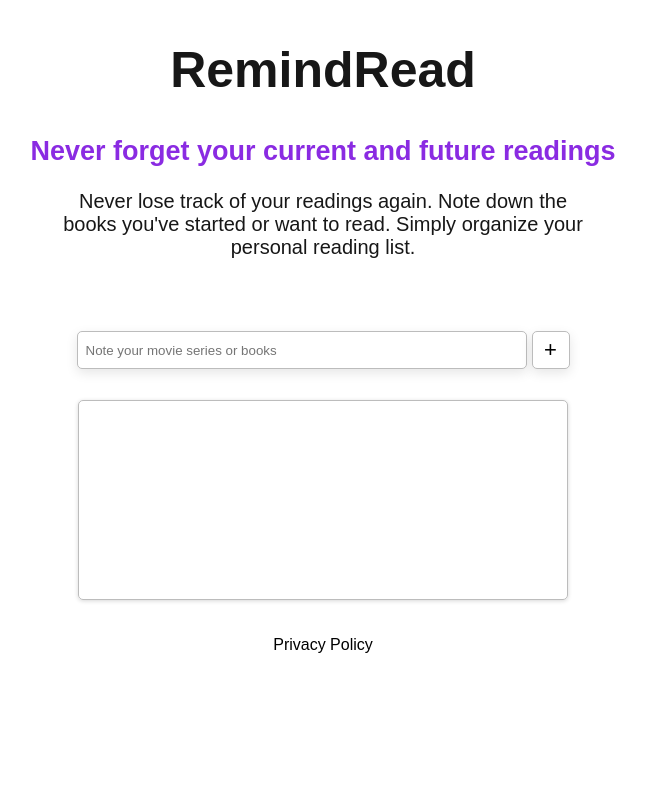
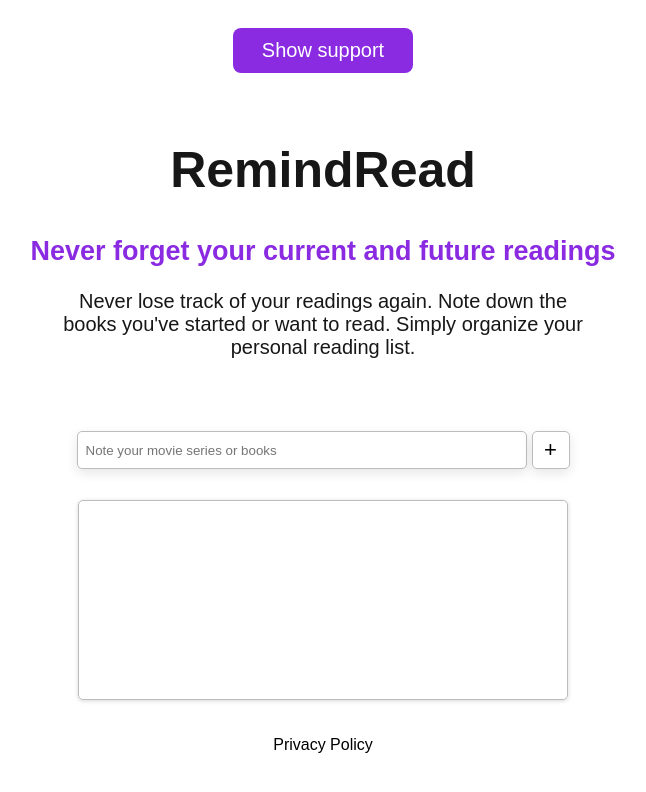
Before and after one commit to developpeurJr/yourbook, a Next.js app: page / in a window 1280 px wide. Shown: the top 792 px of the page, without its empty margins (317-963 px from the left). Built offline with nearby package versions, Linux system fonts and the light colour scheme.

Commit message:
google search

```diff
--- a/src/app/layout.js
+++ b/src/app/layout.js
@@ -1,5 +1,6 @@
 import { Geist, Geist_Mono } from "next/font/google";
 import "./globals.css";
+import { Analytics } from "@vercel/analytics/next";
 
 const geistSans = Geist({
   variable: "--font-geist-sans",
@@ -13,14 +14,18 @@ const geistMono = Geist_Mono({
 
 export const metadata = {
   title: "RemindBook",
-  description: "Generated by create next app",
+  description: "RemindBook is a personal reading manager that helps you keep track of your current and future book readings. Easily organize your reading list and never forget what book you're reading next. Stay on top of your literary journey with RemindBook!"
 };
 
 export default function RootLayout({ children }) {
   return (
     <html lang="en">
+      <head>
+      <meta name="google-site-verification" content="szZxOPeXp1axD0lPMgS2IMm5th92_EdkEGhBJWkaSpw" />
+      </head>
       <body className={`${geistSans.variable} ${geistMono.variable}`}>
         {children}
+        <Analytics /> {/* Add this line to enable analytics */}
       </body>
     </html>
   );
--- a/src/app/page.js
+++ b/src/app/page.js
@@ -36,6 +36,9 @@ export default function Home() {
   return (
     <div className={styles.contain}>
       <div className={styles.page}>
+      <div className={styles.zoneBouton}>
+  <button className={styles.boutonSupport}>Show support</button>
+</div>
         <div className={styles.nav}>
           <div className={styles.zoneTextNav}>
             <h1 className={styles.titreNav}>RemindRead</h1>
--- a/src/app/page.module.css
+++ b/src/app/page.module.css
@@ -16,6 +16,7 @@
   margin-top: 15px;
 
 }
+
 .zoneinputAdd{
   width: 100%;
   height: 100px;
@@ -147,3 +148,16 @@ width: 100%;
   text-align: center;
   width: 60%;
 }
+.zoneBouton{
+  width: 100%;
+  height: 100px;
+}
+.boutonSupport{
+  width: 180px;
+  height: 45px;
+  border-radius: 8px;
+  background-color: blueviolet;
+  border: none;
+  color: white;
+  font-size: 20px;
+}
```
Also changed, not shown: package.json (+5 -4 lines), 1 other file (tests, documents, lock files or other folders).
